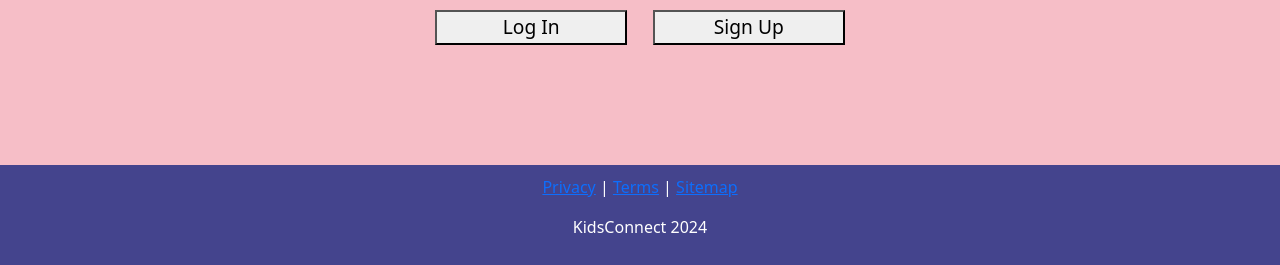
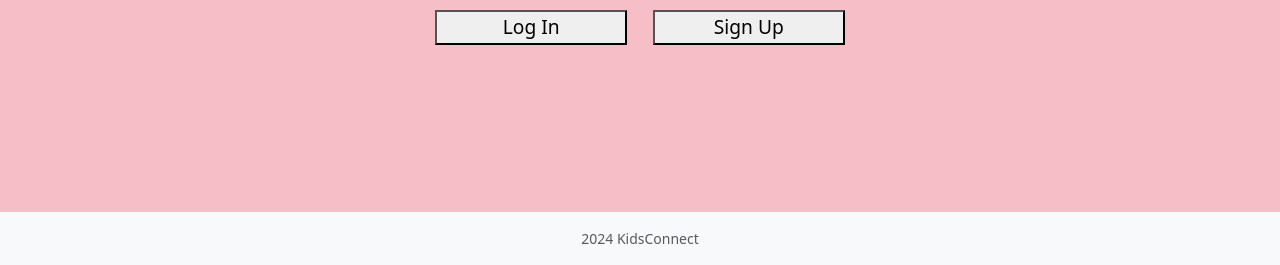
Before and after one commit to JustFreaking/1800_202430_BBY02, a plain HTML site: page index.html in a window 1280 px wide. Shown: the part 535-800 px from the top of the page. Drawn offline with nearby package versions, Linux system fonts and the light colour scheme.

Commit message:
Modifying footer and add comments to index file

```diff
--- a/index.html
+++ b/index.html
@@ -29,7 +29,9 @@
 </head>
 
 <body>
-    <nav class="navbar navbar-expand-lg navbar-light bg-light">
+
+   <!-- our own navbar goes here -->
+  <nav class="navbar navbar-expand-lg navbar-light bg-light">
     <a class="navbar-brand" href="#">KidsConnect</a>
     <button class="navbar-toggler" type="button" data-toggle="collapse" data-target="#navbarNavAltMarkup" aria-controls="navbarNavAltMarkup" aria-expanded="false" aria-label="Toggle navigation">
       <span class="navbar-toggler-icon"></span>
@@ -44,6 +46,8 @@
       </div>
     </div>
   </nav>
+
+   <!-- the body of your page goes here -->
     <div id="banner">
         <h1 id="welcome_message">Welcome<br>to<br>KidsConnect</h1>
     </div>
@@ -54,10 +58,11 @@
     </div>
 
 
-    <footer>
-            <p><a href="http://127.0.0.1:5500/index.html">Privacy</a> | <a href="http://127.0.0.1:5500/index.html">Terms</a> | <a href="http://127.0.0.1:5500/index.html">Sitemap</a></p>
-            <p>KidsConnect 2024</p>
-    </footer>
+  <footer class="bg-light text-center py-3">
+    <div class="container">
+      <p class="mb-0 text-muted small">2024 KidsConnect</p>
+    </div>
+  </footer>
 
 </body>
 
```
